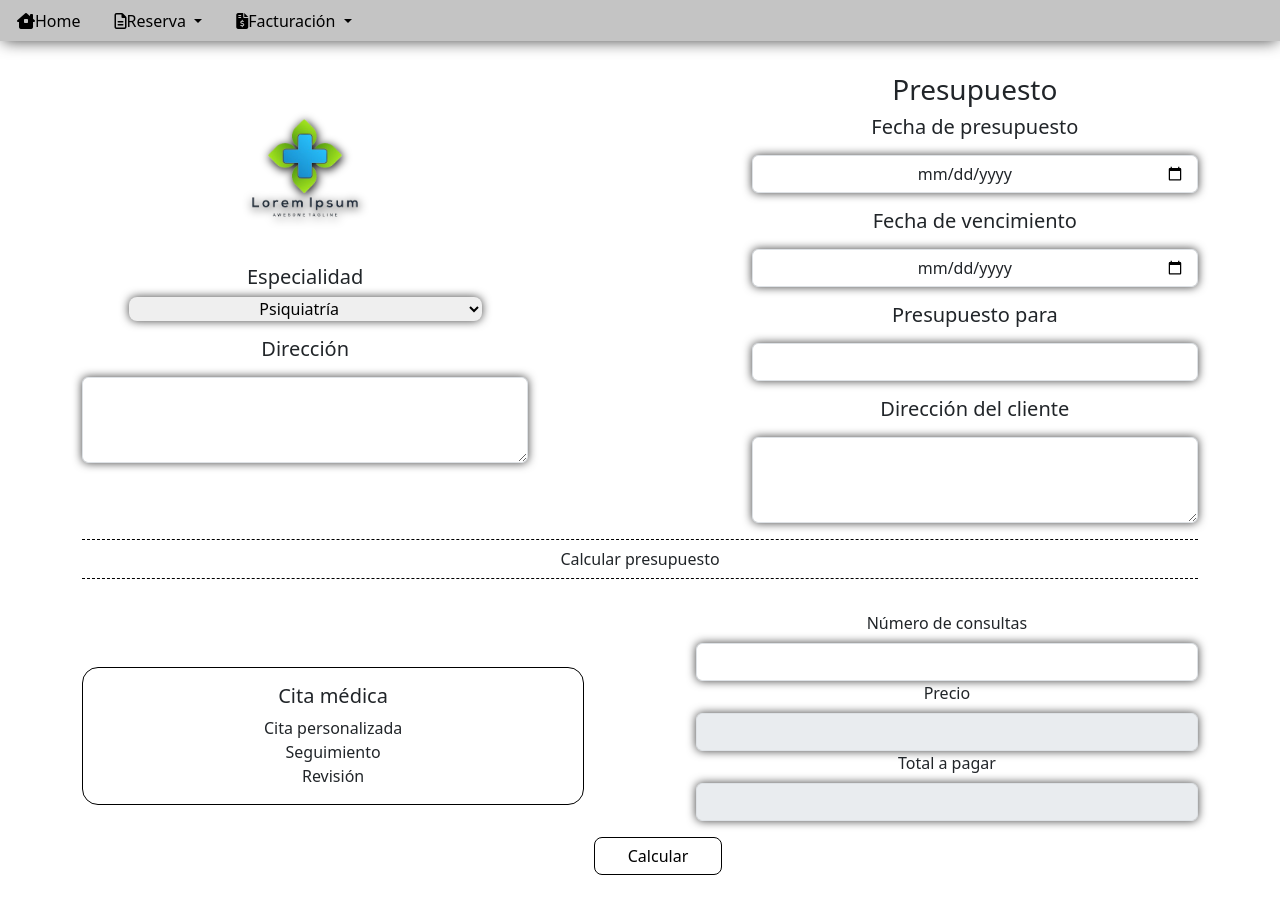
After one commit to AdrianBusquets/ClinicaSanidad, a PHP site: page /facturacion.php in a window 1280 px wide. The commit adds this page. Run offline with PHP 8.4, Linux system fonts and the light colour scheme; some libraries are stand-ins or nearby versions.

Commit message:
Facturación

```diff
--- a/css/style.css
+++ b/css/style.css
@@ -28,13 +28,14 @@ ul{
     border-color: whitesmoke;
 }
 
-input{
+input, textarea, select{
     border: none;
     border-radius: 0.5rem;
     padding-inline: 0.5rem;
     outline: none;
     outline-offset: none;
     box-shadow: 0px 0px 10px 0px rgba(0,0,0,0.75);
+    text-align: center;
 }
 
 
@@ -150,3 +187,72 @@ header{
     left: 25vw;
     color: rgb(30, 95, 39);
 }
+
+
+/*******************************FACTURACION**********************/
+
+.contFacturacion{
+    float: left;
+    text-align: center;
+    width: 40%;
+}
+
+.contPresupuesto{
+    float: right;
+    width: 40%;
+    text-align: center;
+}
+
+.contPrecio{
+    position: relative;
+
+    width: 100%;
+    height: 5vh;
+    border-top: 1px dashed black;
+    border-bottom: 1px dashed black;
+
+    margin-block: 2rem;
+    display: flex;
+    align-items: center;
+    justify-content: center;
+}
+
+
+.logoClinca{
+    width: 15vw;
+    height: auto;
+    filter: drop-shadow(1px 2px 5px black);
+}
+
+.incluye{
+    float: left;
+    margin-top: 7vh;
+    left: 0;
+    border: 1px solid black;
+    border-radius: 1rem;
+    width: 45%;
+    display: flex;
+    justify-content: center;
+    text-align: center;
+    padding: 1rem;
+}
+
+.incluye ul{
+    margin: 0;
+    padding: 0;
+}
+
+.calculo{
+    width: 45%;
+    float: right;
+    right: 0;
+    text-align: center;
+
+}
+
+.botonCalculo{
+    position: relative;
+    width: 10vw;
+    margin-block: 2rem;
+    left: 40vw;
+}
--- /dev/null
+++ b/facturacion.php
@@ -0,0 +1,155 @@
+<?php
+include 'log/nav.html';
+require 'connect.php';
+?>
+<style>
+    <?php include "css/style.css"; ?>
+</style>
+
+<div class="container mt-2">
+
+    <form class="formFacturacion" action="">
+        <div class="contFacturacion">
+            <img class="logoClinca" src="img/logoClinica.png" alt="logo">
+                <div class="mb-3 row d-flex justify-content-center">
+                    <label><h5>Especialidad</h5></label>
+                    <select id="especialidad" class="w-75">
+                        <option name="especialidad" value="psiquiatria">Psiquiatría</option>
+                        <option name="especialidad" value="neuropsicologia">Neuropsicología</option>
+                        <option name="especialidad" value="grupal">Terapia grupal</option>
+                    </select>
+                </div>
+                <div class="mb-3">
+                    <label for="" class="form-label"><h5>Dirección</h5></label>
+                    <textarea class="form-control" name="" id="" rows="3"></textarea>
+                </div>
+
+
+        </div>
+
+        <div class="contPresupuesto">
+            <h3>Presupuesto</h3>
+            <div class="mb-3">
+                <label for="" class="form-label"><h5>Fecha de presupuesto</h5></label>
+                <input
+                    type="date"
+                    class="form-control"
+                    name=""
+                    id=""
+                    aria-describedby="helpId"
+                    placeholder=""
+                />
+            </div>
+            <div class="mb-3">
+                <label for="" class="form-label"><h5>Fecha de vencimiento</h5></label>
+                <input
+                    type="date"
+                    class="form-control"
+                    name=""
+                    id=""
+                    aria-describedby="helpId"
+                    placeholder=""
+                />
+            </div>
+            <div class="mb-3">
+                <label for="" class="form-label"><h5>Presupuesto para</h5></label>
+                <input
+                    type="text"
+                    class="form-control"
+                    name=""
+                    id=""
+                    aria-describedby="helpId"
+                    placeholder=""
+                />
+            </div>
+            <div class="mb-3">
+                <label for="" class="form-label"><h5>Dirección del cliente</h5></label>
+                <textarea class="form-control" name="" id="" rows="3"></textarea>
+            </div>
+        </div>
+
+        <div class="contPrecio">
+            Calcular presupuesto
+        </div>
+
+        <div class="incluye">
+            <ul>
+                <h5>Cita médica</h5>
+                <li>Cita personalizada</li>
+                <li>Seguimiento</li>
+                <li>Revisión</li>
+            </ul>
+        </div>
+
+        <div class="mb-3 calculo">
+            <label for="" class="form-label">Número de consultas</label>
+            <input
+                type="text"
+                class="form-control"
+                name=""
+                id="num_consultas"
+                aria-describedby="helpId"
+                placeholder=""
+            />
+            <label for="" class="form-label">Precio</label>
+            <input
+                type="text"
+                class="form-control"
+                name=""
+                id="precio_input"
+                aria-describedby="helpId"
+                placeholder=""
+                disabled
+            />
+            <label for="" class="form-label">Total a pagar</label>
+            <input
+                type="text"
+                class="form-control"
+                name=""
+                id="precio_total"
+                aria-describedby="helpId"
+                placeholder=""
+                disabled
+            />
+        </div>
+        <a class="btn botonCalculo" href="#" onclick="calculoFactura()">Calcular</a>
+
+    </form>
+</div>
+
+<script>
+   function calculoFactura(){
+    let especialidad= document.querySelector('#especialidad').selectedIndex;
+    let consultas= document.querySelector('#num_consultas').value;
+    let precioTotal= document.querySelector('#precio_total');
+    let cantidadTotal= 0;
+    let precio;
+    let precioInput= document.querySelector('#precio_input');
+
+    if (especialidad == 0){
+        precio = 50;
+        cantidadTotal= precio*consultas;
+        precioTotal.value= cantidadTotal;
+        precioInput.value = precio;
+    }
+    if(especialidad == 1){
+        precio = 60;
+        cantidadTotal= precio*consultas;
+        precioTotal.value= cantidadTotal;
+        precioInput.value = precio;
+    }
+    if(especialidad == 2){
+        precio = 25;
+        cantidadTotal= precio*consultas;
+        precioTotal.value= cantidadTotal;
+        precioInput.value = precio;
+    }
+
+
+}
+
+
+
+
+
+</script>
--- a/log/nav.html
+++ b/log/nav.html
@@ -64,8 +64,9 @@
                 <i class="fa-solid fa-file-invoice-dollar"></i>Facturación
                 </button>
                 <div class="dropdown-menu" aria-labelledby="triggerId">
-                    <a class="dropdown-item" href="#">Action</a>
-                    <a class="dropdown-item" href="#">Action</a>
+                    <a class="dropdown-item" href="facturacion.php"><i class="fa-solid fa-receipt mx-1"></i>Presupuesto</a>
+                    <a class="dropdown-item" id="imprimir" href="#" onclick="imprimir()"><i class="fa-solid fa-print mx-1"></i>Imprimir</a>
+                    <a class="dropdown-item" href="mailto:clinica@hotmail.com"><i class="fa-solid fa-envelope-open mx-1"></i>Enviar</a>
                 </div>
                 </li>
             </ul>
@@ -77,7 +78,12 @@
 
 
 
-
+        <script>
+            function imprimir() {
+                document.querySelector('.dropdown-menu').style.display= 'hidden';
+                window.print();
+            }
+        </script>
 
 
 
```
Also changed, not shown: other parts of css/style.css (+37 -1 lines), index.php (+44 -0 lines), img/logoClinica.png (added).
